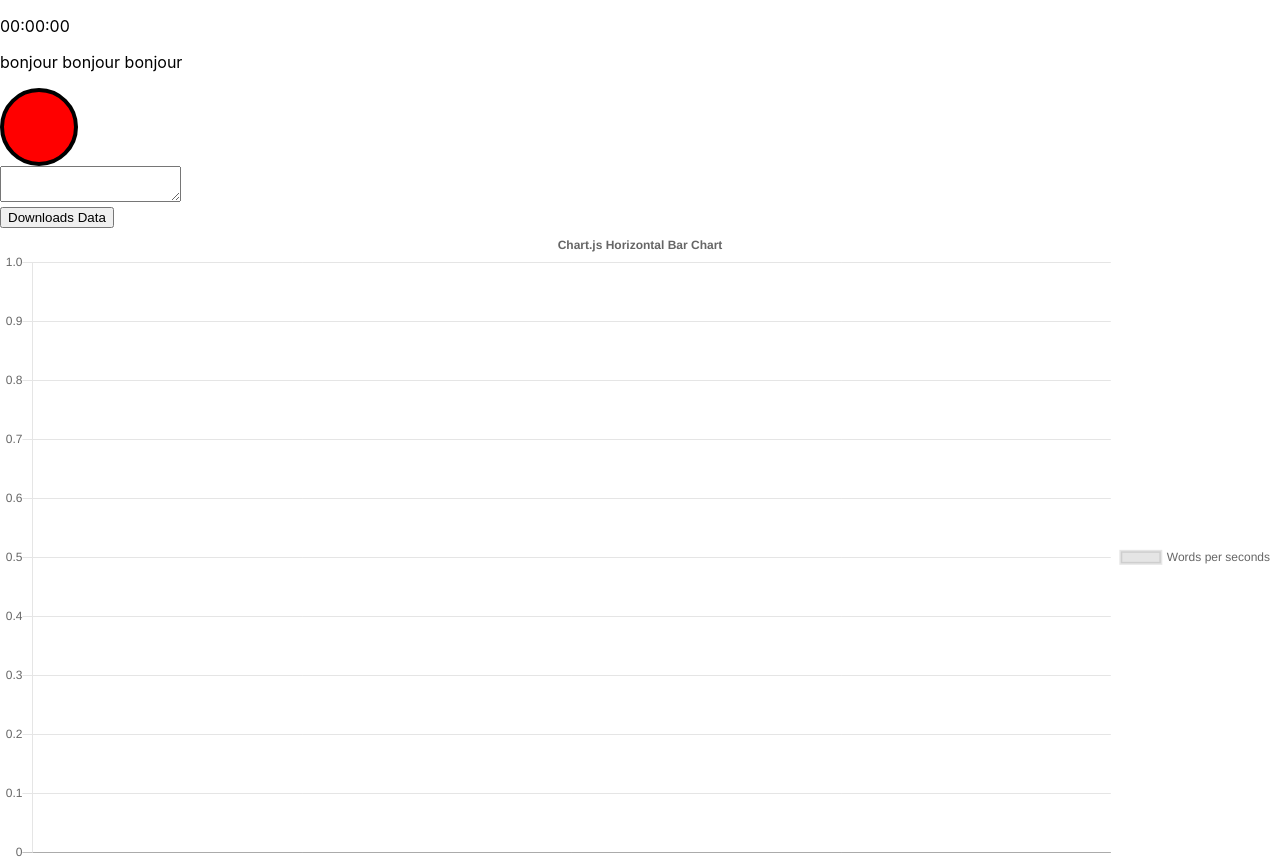
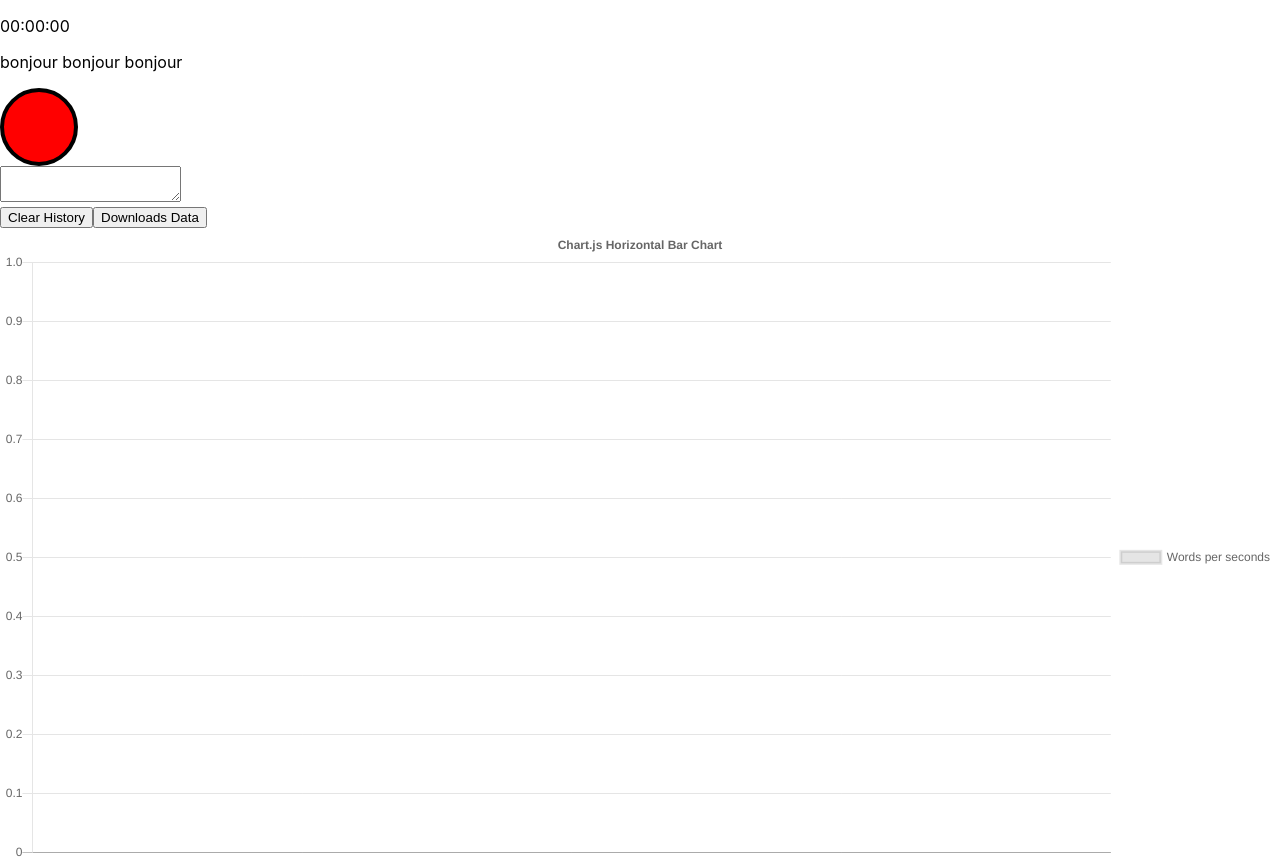
Before and after one commit to cchalop1/TapText, a React (Create React App) app: page / in a window 1280 px wide. Built offline with nearby package versions, Linux system fonts and the light colour scheme.

Commit message:
add: btn clear list

```diff
--- a/src/App.tsx
+++ b/src/App.tsx
@@ -55,6 +55,10 @@ const App = () => {
 
   }, [text, initText, tapTextHistory, timer])
 
+  const clearHistory = () => {
+    setTapTextHistory([]);
+  }
+
   return (
     <div className="App">
       {isActive ? <DisplayTimer timer={timer} /> : <p>00:00:00</p>}
@@ -70,8 +74,8 @@ const App = () => {
         text={text}
         setText={setText}
       />
-      <History history={tapTextHistory} />
-      <ChartHistory history={tapTextHistory}/>
+      <History history={tapTextHistory} clearHistory={clearHistory} />
+      <ChartHistory history={tapTextHistory} />
 
     </div>
   );
--- a/src/components/DisplayText.tsx
+++ b/src/components/DisplayText.tsx
@@ -15,7 +15,7 @@ export const DisplayText: React.FC<Props> = (props) => {
                 type='text'
                 value={props.text}
                 onChange={(e) => props.setText(e.target.value)} />
-                <button onClick={(e) => setIsEdit(!isEdit)}>OK</button></div>)
+                <button className="btn ok" onClick={(e) => setIsEdit(!isEdit)}>OK</button></div>)
                 : <p onClick={(e) => setIsEdit(!isEdit)}>{props.text}</p>}
         </div>
     );
--- a/src/components/DownloadData.tsx
+++ b/src/components/DownloadData.tsx
@@ -19,5 +19,5 @@ export const DownloadData: React.FC<Props> = (props) => {
         document.body.removeChild(element);
     }
 
-    return <button className="dl-btn" onClick={(e) => download()}>Downloads Data</button>;
+    return <button className="btn dl" onClick={(e) => download()}>Downloads Data</button>;
 }
--- a/src/components/History.tsx
+++ b/src/components/History.tsx
@@ -5,11 +5,13 @@ import { DownloadData } from './DownloadData';
 
 interface Props {
     history: Array<TapTextHistory>;
+    clearHistory: () => void;
 }
 
 export const History: React.FC<Props> = (props) => {
     return (<div className="history">
         <ListHistory history={props.history} />
+        <button className="btn clear" onClick={() => props.clearHistory()}>Clear History</button>
         <DownloadData history={props.history} />
     </div>);
 }
```
